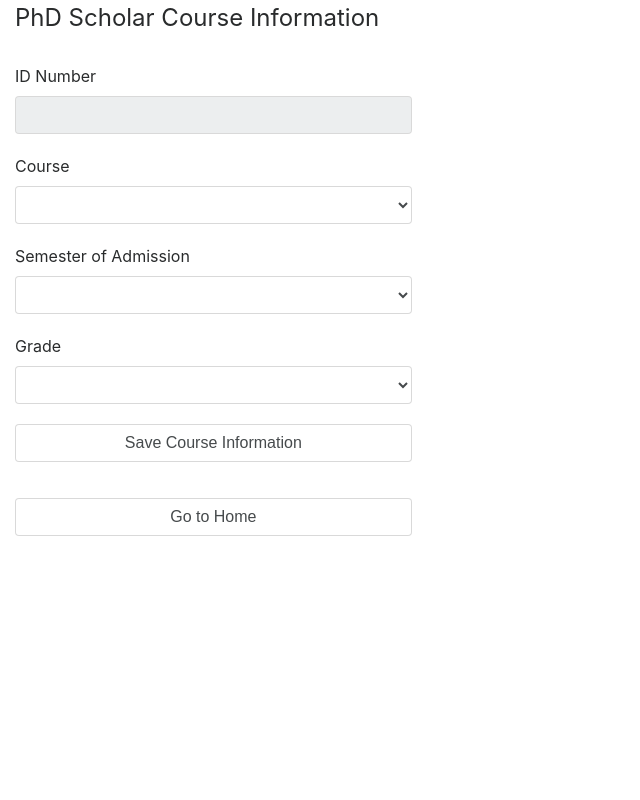
After one commit to chaitybhandari/phd_info_mgmt_system, a Django app: page /phd/phd_scholar_course_update/ in a window 1280 px wide. The commit adds this page. Shown: the whole page, without its empty margins (0-640 px from the left). Run offline with Django 3.2, Linux system fonts and the light colour scheme; lists and menus that the app fills with data are empty; some libraries are stand-ins or nearby versions.

Commit message:
Rough draft of the population script, added logic for updating courses against scholars.

```diff
--- a/phd_info_mgmt_system/urls.py
+++ b/phd_info_mgmt_system/urls.py
@@ -16,6 +16,9 @@ urlpatterns = patterns('',
                            name='phd_scholar_insert'),
                        url(r'^phd_scholar_update/$', views.phd_scholar_update,
                            name='phd_scholar_update'),
+                       url(r'^phd_scholar_course_update/$',
+                           views.phd_scholar_course_update
+                           , name='phd_scholar_course_update'),
                        url(r'^phd_course_insert/$', views.phd_course_insert,
                            name='phd_course_insert'),
                        )
--- a/phd_info_mgmt_system/views.py
+++ b/phd_info_mgmt_system/views.py
@@ -5,19 +5,48 @@ from phd_info_mgmt_system.models import PhDScholar, PhDCourses, PhDThesis, \
 
 # Create your views here.
 
+
 def phd_index_page(request):
   context = RequestContext(request)
   return render_to_response('phd_info_mgmt_system/index.html', {}, context)
+
 
 def phd_update_page(request):
   context = RequestContext(request)
   return render_to_response('phd_info_mgmt_system/phd_update.html',
                             {}, context)
 
+
 def phd_insert_page(request):
   context = RequestContext(request)
   return render_to_response('phd_info_mgmt_system/phd_insert.html',
                             {}, context)
+
+
+def phd_scholar_insert(request):
+  context = RequestContext(request)
+  if request.method == 'POST':
+    request_dict = dict()
+    for key in request.POST:
+      if key != "csrfmiddlewaretoken":
+        request_dict[key] = request.POST.get(key)
+    phd_scholar = PhDScholar(**request_dict)
+    id_number = request_dict.get('id_number')
+    records = PhDScholar.objects.filter(id_number=id_number)
+    if len(records) > 0:
+      error_msg = 'The ID Number {id} already' \
+                  ' exists in the Database.'.format(id=id_number)
+      return render_to_response('phd_info_mgmt_system/phd_scholar_form.html',
+                                {'id_number_exists': error_msg,
+                                 'form_origin': '/phd/phd_scholar_insert/'},
+                                context)
+    phd_scholar.save()
+    success_msg = 'PhD Scholar successfully added!'
+    return render_to_response('phd_info_mgmt_system/phd_insert.html', {'scholar_added': success_msg}, context)
+  else:
+    return render_to_response('phd_info_mgmt_system/phd_scholar_form.html',
+                              {'form_origin': '/phd/phd_scholar_insert/'}, context)
+
 
 def phd_course_insert(request):
   context = RequestContext(request)
@@ -40,29 +69,74 @@ def phd_course_insert(request):
   else:
     return render_to_response('phd_info_mgmt_system/phd_course_form.html', {}, context)
 
-def phd_scholar_insert(request):
+
+def phd_thesis_update(request):
+  context = RequestContext(request)
+  if request.method == 'POST':
+    id_number = request.POST.get('id_number')
+    phd_scholar_obj = PhDScholar.objects.filter(id_number=id_number)[0]
+    request_dict = dict()
+    for key in request.POST:
+      if key != "csrfmiddlewaretoken" and key != 'source':
+        if key == 'id_number':
+          request_dict[key] = phd_scholar_obj
+        else:
+          request_dict[key] = request.POST.get(key)
+    phd_thesis = PhDThesis(**request_dict)
+    phd_thesis.save()
+    success_msg = 'PhD Scholar Thesis Information successfully updated!'
+    return render_to_response('phd_info_mgmt_system/phd_update.html',
+                              {'thesis_update_success': success_msg},
+                              context)
+  else:
+    return render_to_response('phd_info_mgmt_system/phd_thesis_form.html'
+                              , context)
+
+def phd_scholar_course_update(request):
   context = RequestContext(request)
   if request.method == 'POST':
     request_dict = dict()
+    id_number = request.POST.get('id_number')
+    course_id = request.POST.get('course_id')
+    phd_scholar_obj = PhDScholar.objects.filter(id_number=id_number)[0]
+    course_obj = PhDCourses.objects.filter(course_id=course_id)[0]
+    phd_scholar_course_list =\
+     PhDScholarCourses.objects.filter(id_number=phd_scholar_obj,
+                                      course_id=course_obj)
+    if len(phd_scholar_course_list) > 0:
+      context_dict = dict()
+      error_msg = 'The Course with ID {id} and name {name} already' \
+                  ' exists in the' \
+                  ' Database under scholar' \
+                  ' {s_id}.'.format(id=course_obj.course_id,
+                                    name=course_obj.course_name,
+                                    s_id=phd_scholar_obj.id_number)
+
+      context_dict["scholar_course_exists"] = error_msg
+      context_dict["form_values"] = dict()
+      context_dict["form_values"]['id_number'] = phd_scholar_obj.id_number
+      context_dict['dept_course_list'] = create_dept_course_list(phd_scholar_obj)
+      return render_to_response('phd_info_mgmt_system/'
+                                'phd_scholar_course_form.html',
+                                context_dict, context)
+
     for key in request.POST:
       if key != "csrfmiddlewaretoken":
-        request_dict[key] = request.POST.get(key)
-    phd_scholar = PhDScholar(**request_dict)
-    id_number = request_dict.get('id_number')
-    records = PhDScholar.objects.filter(id_number=id_number)
-    if len(records) > 0:
-      error_msg = 'The ID Number {id} already' \
-                  ' exists in the Database.'.format(id=id_number)
-      return render_to_response('phd_info_mgmt_system/phd_scholar_form.html',
-                                {'id_number_exists': error_msg,
-                                 'form_origin': '/phd/phd_scholar_insert/'},
-                                context)
-    phd_scholar.save()
-    success_msg = 'Scholar successfully added!'
-    return render_to_response('phd_info_mgmt_system/phd_scholar_form.html', {'id_number_exists': success_msg}, context)
+        if key == 'id_number':
+          request_dict[key] = phd_scholar_obj
+        elif key == 'course_id':
+          request_dict[key] = course_obj
+        else:
+          request_dict[key] = request.POST.get(key)
+    phd_scholar_course = PhDScholarCourses(**request_dict)
+    phd_scholar_course.save()
+    success_msg = "Course Information has been updated against the PhD Scholar."
+    return render_to_response('phd_info_mgmt_system/phd_update.html',
+                              {'scholar_update_success': success_msg}, context)
   else:
-    return render_to_response('phd_info_mgmt_system/phd_scholar_form.html',
-                              {'form_origin': '/phd/phd_scholar_insert/'}, context)
+    return render_to_response('phd_info_mgmt_system/phd_scholar_course_form.html',
+                              {}, context)
+
 
 def phd_scholar_update(request):
   context = RequestContext(request)
@@ -73,7 +147,9 @@ def phd_scholar_update(request):
         request_dict[key] = request.POST.get(key)
     phd_scholar = PhDScholar(**request_dict)
     phd_scholar.save()
-    return render_to_response('phd_info_mgmt_system/phd_update.html', {}, context)
+    success_msg = 'PhD Scholar Information successfully updated!'
+    return render_to_response('phd_info_mgmt_system/phd_update.html',
+                              {'scholar_update_success': success_msg}, context)
   else:
     return render_to_response('phd_info_mgmt_system/phd_scholar_form.html',
                               {}, context)
@@ -96,8 +172,8 @@ def render_update_form(request):
 
     },
     'phd_scholar_courses': {
-        'template': 'phd_scholar_courses.html',
-        'class': None
+        'template': 'phd_scholar_course_form.html',
+        'class': PhDScholarCourses
     }
   }
   context = RequestContext(request)
@@ -116,10 +192,13 @@ def render_update_form(request):
       return render_to_response('phd_info_mgmt_system/phd_update.html',
                                 {'id_number_dn_exist': error_msg}, context)
     else:
+      if source == "phd_scholar_courses":
+        context_dict['dept_course_list'] = create_dept_course_list(records[0])
+
       source_class = ((source_resolution_dict.get(source)).get('class'))
       record_object_list = source_class.objects.filter(id_number=id_number)
       form_values = dict()
-      if len(record_object_list) <= 0:
+      if len(record_object_list) <= 0 or source == 'phd_scholar_courses':
         form_values['id_number'] = id_number
       else:
         record_object = record_object_list[0]
@@ -136,22 +215,18 @@ def render_update_form(request):
       return render_to_response(template, context_dict, context)
 
 
-def phd_thesis_update(request):
-  context = RequestContext(request)
-  if request.method == 'POST':
-    id_number = request.POST.get('id_number')
-    phd_scholar_obj = PhDScholar.objects.filter(id_number=id_number)[0]
-    request_dict = dict()
-    for key in request.POST:
-      if key != "csrfmiddlewaretoken" and key != 'source':
-        if key == 'id_number':
-          request_dict[key] = phd_scholar_obj
-        else:
-          request_dict[key] = request.POST.get(key)
-    phd_thesis = PhDThesis(**request_dict)
-    phd_thesis.save()
-    return render_to_response('phd_info_mgmt_system/phd_update.html', {},
-                              context)
-  else:
-    return render_to_response('phd_info_mgmt_system/phd_thesis_form.html'
-                              , context)
+def create_dept_course_list(scholar_record):
+  department_to_course_alias = {
+    "Computer Science": "CS",
+    "EEE": "EEE",
+    "Pharmacy": "PHA",
+    "Biological Sciences":"BIO",
+    "Humanities and Social Sciences": "HSS"
+  }
+  dept_course_list = list()
+  scholar_department = scholar_record.department
+  scholar_courses = PhDCourses.objects.all()
+  for course in scholar_courses:
+    if department_to_course_alias[scholar_department] in course.course_id:
+      dept_course_list.append(course)
+  return dept_course_list
--- a/static/js/utils.js
+++ b/static/js/utils.js
@@ -25,7 +25,17 @@ function is_number(id, e){
 function hide_on_blur(id){
     document.getElementById(id).style.display = "none"
 }
+function validate_phd_course_form(){
+    var phd_course_form  = document.forms["phd_course_form"];
+    var course_id = phd_course_form["course_id"].value;
+    var reg = /^[A-Z]{2,5}-(F|G)\d\d\d/g;
+    var match_arr = course_id.match(reg);
+    if (!match_arr){
+        alert("Please enter a valid Course ID.");
+        return false;
+    }
 
+}
 function validate_phd_scholar_form(){
     var phd_form = document.forms["phd_scholar_form"];
     var id_number = phd_form["id_number"].value;
--- a/templates/phd_info_mgmt_system/phd_insert.html
+++ b/templates/phd_info_mgmt_system/phd_insert.html
@@ -6,6 +6,10 @@
     <link href="{% static 'css/style.css' %}" rel="stylesheet" type="text/css"/>
 </head>
 <body>
+        {% if scholar_added %}
+            <script>alert('{{ scholar_added }}');</script>
+        {% endif %}
+
     <script src="{% static 'js/utils.js' %}"></script>
     <div class="update-page-img">
         <form id="phd_update_form" method="post">
--- /dev/null
+++ b/templates/phd_info_mgmt_system/phd_scholar_course_form.html
@@ -0,0 +1,125 @@
+<!DOCTYPE html>
+{% load static %}
+<html lang="en">
+    <head>
+        <link rel="stylesheet" href="https://formden.com/static/cdn/font-awesome/4.4.0/css/font-awesome.min.css" />
+
+        <!-- Required meta tags -->
+        <meta charset="utf-8">
+        <meta name="viewport" content="width=device-width, initial-scale=1, shrink-to-fit=no">
+        <link href="{% static 'css/style.css' %}" rel="stylesheet" type="text/css"/>
+        <!-- Bootstrap CSS -->
+        <link rel="stylesheet" href="https://maxcdn.bootstrapcdn.com/bootstrap/4.0.0-beta.3/css/bootstrap.min.css" integrity="sha384-Zug+QiDoJOrZ5t4lssLdxGhVrurbmBWopoEl+M6BdEfwnCJZtKxi1KgxUyJq13dy" crossorigin="anonymous">
+
+    </head>
+    <body>
+        {% if scholar_course_exists %}
+            <script>alert(' {{ scholar_course_exists}} ');</script>
+        {% endif %}
+        <script src="{% static 'js/utils.js' %}"></script>
+        <div class="bootstrap-iso">
+            <div class="container-fluid">
+                <div class="row">
+                    <div class="col-md-4 col-sm-6 col-xs-12">
+                        <form class="form-horizontal" id="phd_scholar_course_form" method="post" action="/phd/phd_scholar_course_update/">
+                            {% csrf_token %}
+                            <fieldset>
+                                <legend>PhD Scholar Course Information</legend>
+                                <div class="form-group">
+                                  <label class="control-label" for="id_number">ID Number</label>
+                                  <input id="id_number" name="id_number" placeholder="" class="readonly form-control input-md" required="" type="text" readonly>
+                                </div>
+
+                                <div class="form-group">
+                                  <label class="control-label" for="course_id">Course</label>
+                                      <select id="course_id" name="course_id" required="" class="form-control input-md"></select>
+                                </div>
+
+                                <!-- Text input-->
+                                <div class="form-group">
+                                  <label class="control-label" for="semester">Semester of Admission</label>
+                                    <select id="semester" name="semester" class="form-control" required="">
+                                      <option value="1">I</option>
+                                      <option value="2">II</option>
+                                    </select>
+                                </div>
+
+                                <div class="form-group">
+                                  <label class="control-label" for="grade">Grade</label>
+                                    <select id="grade" name="semester" class="form-control">
+                                      <option value="A">A</option>
+                                      <option value="A-">A-</option>
+                                      <option value="B">B</option>
+                                      <option value="B-">B-</option>
+                                      <option value="C">C</option>
+                                      <option value="C-">C-</option>
+                                      <option value="D">D</option>
+                                      <option value="E">E</option>
+                                      <option value="NC">NC</option>
+                                    </select>
+                                </div>
+
+                                <div class="form-group">
+                                    <input class="form-control input-md" id="submit" type="submit" value="Save Course Information">
+                                </div>
+                            </fieldset>
+                        </form>
+                        <div class="form-group">
+                            <a href="/phd/"><button class="form-control input-md">Go to Home</button></a>
+                        </div>
+
+                    </div>
+                </div>
+            </div>
+        </div>
+        <script src="https://code.jquery.com/jquery-3.2.1.slim.min.js" integrity="sha384-KJ3o2DKtIkvYIK3UENzmM7KCkRr/rE9/Qpg6aAZGJwFDMVNA/GpGFF93hXpG5KkN" crossorigin="anonymous"></script>
+        <script src="https://cdnjs.cloudflare.com/ajax/libs/popper.js/1.12.9/umd/popper.min.js" integrity="sha384-ApNbgh9B+Y1QKtv3Rn7W3mgPxhU9K/ScQsAP7hUibX39j7fakFPskvXusvfa0b4Q" crossorigin="anonymous"></script>
+        <script src="https://maxcdn.bootstrapcdn.com/bootstrap/4.0.0-beta.3/js/bootstrap.min.js" integrity="sha384-a5N7Y/aK3qNeh15eJKGWxsqtnX/wWdSZSKp+81YjTmS15nvnvxKHuzaWwXHDli+4" crossorigin="anonymous"></script>
+        <!-- Include jQuery -->
+        <script type="text/javascript" src="https://code.jquery.com/jquery-1.11.3.min.js"></script>
+        {% for key, value in form_values.items %}
+            <script>
+                var element = document.getElementById('{{ key }}');
+                {% if value %}
+                    element.value = '{{ value }}';
+                {% endif %}
+            </script>
+        {% endfor %}
+
+        <script>
+            var course_options = ""
+        </script>
+        {% if dept_course_list %}
+            {% for course in dept_course_list %}
+        <script>
+            course_options += "<option value={{ course.course_id }}>{{ course.course_id }} {{ course.course_name }} </option>"
+        </script>
+            {% endfor %}
+        {% endif %}
+        <script>
+            document.getElementById("course_id").innerHTML = course_options;
+        </script>
+        <script>
+            $(document).ready(function(){
+                phd_form = document.getElementById("phd_scholar_course_form")
+                dropdowns = phd_form.getElementsByTagName('select');
+                for (var i=0; i<dropdowns.length; i++){
+                    dropdown = dropdowns[i];
+                    dropdown.selectedIndex = -1;
+                }});
+        </script>
+        <script>
+            var course_form  = document.getElementById("phd_scholar_course_form");
+            course_form.addEventListener("submit", function(){
+                var all_input_elements = course_form.getElementsByTagName('input');
+                for (var i=0; i< all_input_elements.length; i++){
+                    input = all_input_elements[i];
+                    if (input.name && !input.value){
+                        input.name = '';
+                    }
+                }
+            });
+        </script>
+
+    </body>
+</html>
```
Also changed, not shown: phd_info_mgmt_system/admin.py (+30 -3 lines), phd_info_mgmt_system/models.py (+13 -9 lines), populate_script.py (added, +205 -0 lines), templates/phd_info_mgmt_system/phd_course_form.html (+21 -3 lines), templates/phd_info_mgmt_system/phd_scholar_form.html (+5 -2 lines), templates/phd_info_mgmt_system/phd_thesis_form.html (+6 -6 lines), templates/phd_info_mgmt_system/phd_thesis_validate.html (+6 -6 lines), templates/phd_info_mgmt_system/phd_update.html (+10 -1 lines), phd_info.db, phd_info_mgmt_system/migrations/0010_auto_20180226_0916.py (added), phd_info_mgmt_system/migrations/0011_auto_20180306_0651.py (added), phd_info_mgmt_system/migrations/0012_auto_20180306_0654.py (added), phd_info_mgmt_system/migrations/0013_auto_20180306_1741.py (added), 1 other file.
